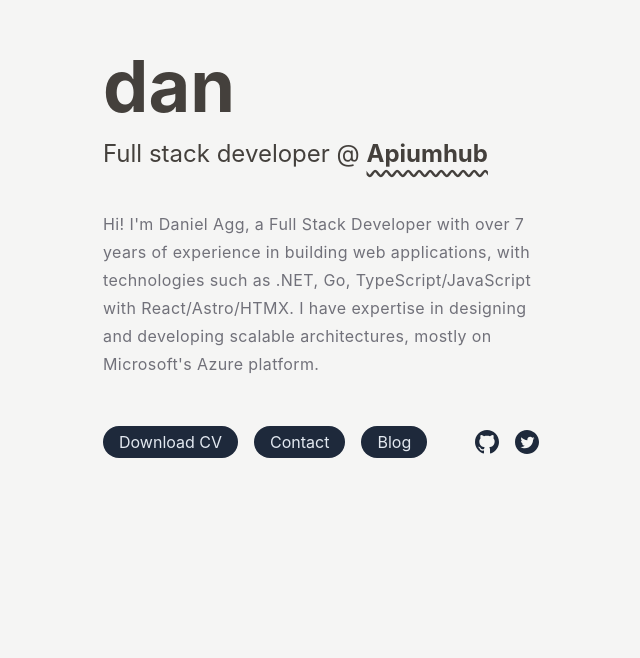
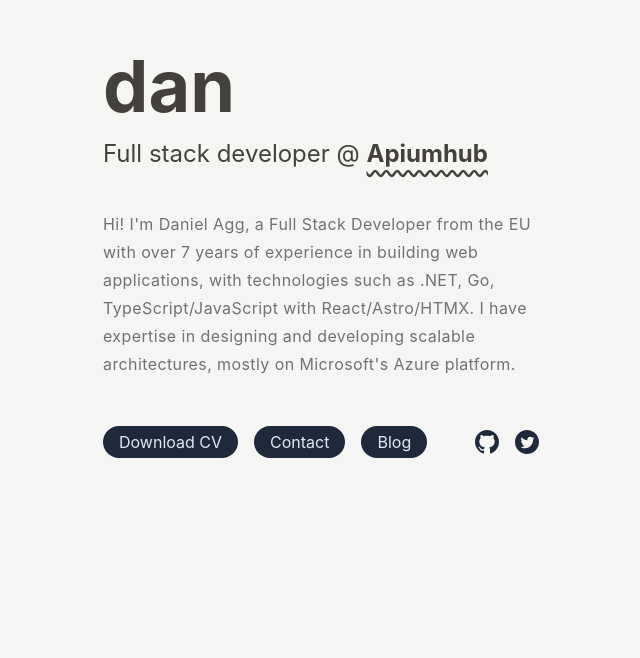
Before and after one commit to danielagg/personal-website-nextjs, a Next.js app: page / in a window 1280 px wide. Shown: the part 142-800 px from the top of the page, without its empty margins (233-873 px from the left). Built offline with nearby package versions, Linux system fonts and the light colour scheme.

Commit message:
add EU citizenship to intro

```diff
--- a/app/Intro.tsx
+++ b/app/Intro.tsx
@@ -23,9 +23,9 @@
           </a>
         </h2>
         <p className="mt-10 text-gray-light dark:text-gray-dark w-full lg:w-3/4 leading-7 tracking-wide">
-          Hi! I&apos;m Daniel Agg, a Full Stack Developer with over 7 years of
-          experience in building web applications, with technologies such as
-          .NET, Go, TypeScript/JavaScript with React/Astro/HTMX. I have
+          Hi! I&apos;m Daniel Agg, a Full Stack Developer from the EU with over
+          7 years of experience in building web applications, with technologies
+          such as .NET, Go, TypeScript/JavaScript with React/Astro/HTMX. I have
           expertise in designing and developing scalable architectures, mostly
           on Microsoft&apos;s Azure platform.
         </p>
```
